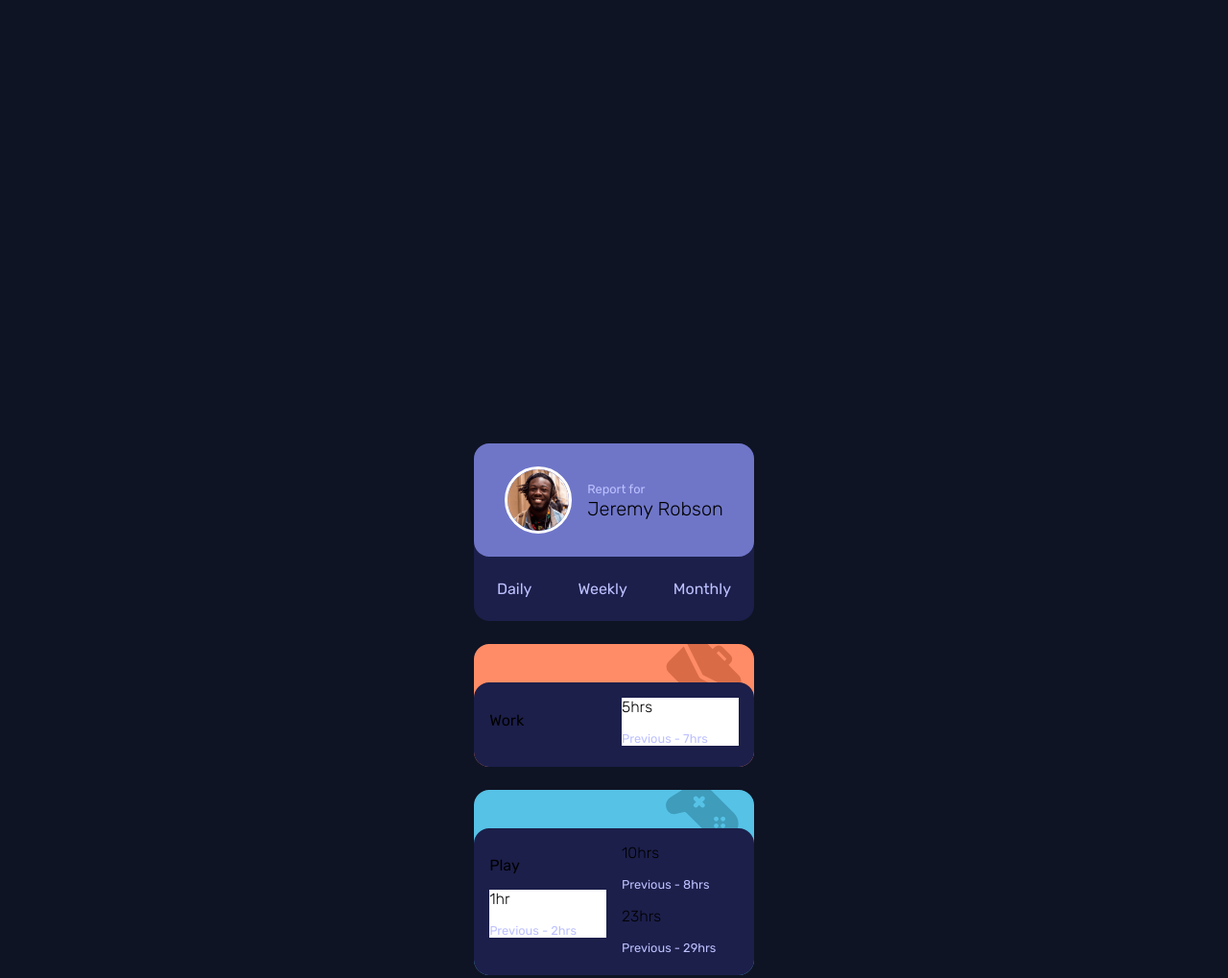
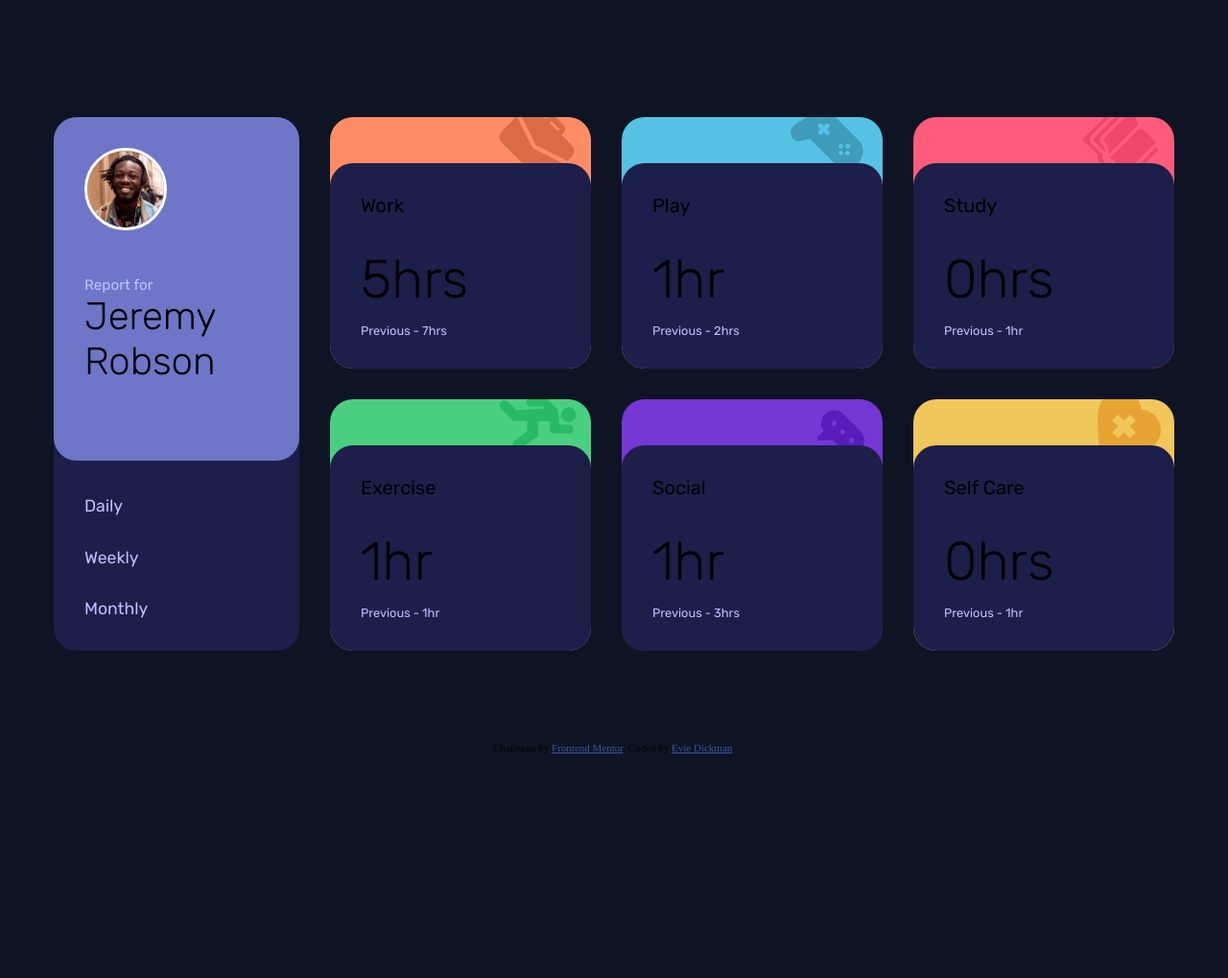
Before and after one commit to General-Evie/time-tracking-dashboard-main, a plain HTML site: page index.html in a window 1280 px wide. Shown: the top 1019 px of the page at 96% size. After the commit the page ends 800 px from the top, so only its background shows below. Drawn offline with Linux system fonts and the light colour scheme.

Commit message:
desktop finished

```diff
--- a/index.html
+++ b/index.html
@@ -27,8 +27,8 @@
     <nav>
       <ul>
         <li onclick="showDaily();">Daily</li>
-        <li>Weekly</li>
-        <li>Monthly</li>
+        <li onclick="showWeekly();">Weekly</li>
+        <li onclick="showMonthly();">Monthly</li>
       </ul>
     </nav>
   </section>
@@ -159,11 +159,7 @@
     </div>
   </section>
 
-  <script>
-    document.getElementsByClassName('weekly-card')[0].style.display = 'none';
-    document.getElementsByClassName('monthly-card')[0].style.display = 'none';
-
-  </script>
+  <script src="main.js"></script>
 </body>
 
 <footer class="attribution">
--- a/main.css
+++ b/main.css
@@ -68,6 +68,7 @@ span, .prev
 {
     margin-bottom: 1.5em;
     background-color: hsl(235, 46%, 20%);
+    grid-area: one;
 }
 
 .profile
@@ -87,7 +88,7 @@ span, .prev
 
 .cards
 {
-    margin-bottom: 1.5em;
+    /* margin-bottom: 1.5em; */
 }
 
 .content
@@ -95,7 +96,6 @@ span, .prev
     background-color: hsl(235, 46%, 20%);
     padding: 1em;
     border-radius: 1em;
-    columns: 2;
     /* position: relative; */
 }
 
@@ -108,6 +108,7 @@ span, .prev
 
 .work
 {
+    grid-area: two;
     padding-top: 2.5em;
     background-image: url(images/icon-work.svg);
     background-repeat: no-repeat;
@@ -119,6 +120,7 @@ span, .prev
 
 .play
 {
+    grid-area: three;
     padding-top: 2.5em;
     background-image: url(images/icon-play.svg);
     background-repeat: no-repeat;
@@ -129,6 +131,7 @@ span, .prev
 
 .study
 {
+    grid-area: four;
     padding-top: 2.5em;
     background-image: url(images/icon-study.svg);
     background-repeat: no-repeat;
@@ -139,6 +142,7 @@ span, .prev
 
 .exercise
 {
+    grid-area: five;
     padding-top: 2.5em;
     background-image: url(images/icon-exercise.svg);
     background-repeat: no-repeat;
@@ -149,6 +153,7 @@ span, .prev
 
 .social
 {
+    grid-area: six;
     padding-top: 2.5em;
     background-image: url(images/icon-social.svg);
     background-repeat: no-repeat;
@@ -159,6 +164,7 @@ span, .prev
 
 .self
 {
+    grid-area: seven;
     padding-top: 2.5em;
     background-image: url(images/icon-self-care.svg);
     background-repeat: no-repeat;
@@ -167,9 +173,13 @@ span, .prev
     background-color: hsl(43, 84%, 65%);
 }
 
-.daily-card
+.monthly-card
 {
-    background-color: #fff;
+    display: none;
+}
+.weekly-card
+{
+    display: none;
 }
 
 #Ppic
@@ -182,7 +192,7 @@ span, .prev
 
 .attribution
 {
-    /* position: absolute; */
+    position: absolute;
     bottom: 0;
     left: 0;
     right: 0;
@@ -195,3 +205,149 @@ span, .prev
 {
     color: hsl(228, 45%, 44%);
 }
+
+@media (min-width: 376px)
+{
+    html
+    {
+        height: 100vh;
+    }
+
+    body
+    {
+        display: grid;
+        grid-template-areas:
+        'one two three four'
+        'one five six seven'
+        ;
+        gap: 2rem;
+    }
+
+    h1
+    {
+        font-size: 2.5em;
+    }
+
+    h2
+    {
+        font-size: 1.25em;
+        margin-top: 0;
+    }
+
+    span
+    {
+        font-size: .95rem;
+    }
+
+    ul
+    {
+        display: grid;
+        justify-items: left;
+        font-size: 1.1em;
+        gap: 2.1rem;
+        max-width: 5rem;
+        margin: 1.5rem;
+        margin-top: 1.65em;
+    }
+
+    .profile
+    {
+        display: grid;
+        max-width: 10rem;
+        padding-top: 2rem;
+        padding-right: 4rem;
+        padding-bottom: 5rem;
+        border-radius: 1.5em;
+    }
+
+    .name
+    {
+        margin-top: 3rem;
+    }
+
+    .content
+    {
+        padding: 2rem;
+        padding-right: 6rem;
+        min-width: 9rem;
+        border-radius: 1.5em;
+    }
+
+    .hrs
+    {
+        font-size: 3.5rem;
+        margin-top: 2rem;
+        margin-bottom: 0;
+    }
+
+    .prev
+    {
+        margin-bottom: 0;
+    }
+
+    .main-card
+    {
+        margin: 0;
+        border-radius: 1.5em;
+    }
+
+    .work
+    {
+        padding-top: 3em;
+        background-position: right;
+        background-position-y: -.7em;
+        background-position-x: 11em;
+        border-radius: 1.5em;
+    }
+
+    .play
+    {
+        padding-top: 3em;
+        background-position: right;
+        background-position-y: -.5em;
+        background-position-x: 11em;
+        border-radius: 1.5em;
+    }
+
+    .study
+    {
+        padding-top: 3em;
+        background-position: right;
+        background-position-y: -.7em;
+        background-position-x: 11em;
+        border-radius: 1.5em;
+    }
+
+    .exercise
+    {
+        padding-top: 3em;
+        background-position: right;
+        background-position-y: -.1em;
+        background-position-x: 11em;
+        border-radius: 1.5em;
+    }
+
+    .social
+    {
+        padding-top: 3em;
+        background-position: right;
+        background-position-y: .4em;
+        background-position-x: 11.5em;
+        border-radius: 1.5em;
+    }
+
+    .self
+    {
+        padding-top: 3em;
+        background-position: right;
+        background-position-y: -.7em;
+        background-position-x: 12em;
+        border-radius: 1.5em;
+    }
+
+    #Ppic
+    {
+        height: 80px;
+        width: 80px;
+    }
+}
--- /dev/null
+++ b/main.js
@@ -0,0 +1,25 @@
+document.getElementsByClassName('weekly-card')[0].style.display = 'none';
+document.getElementsByClassName('monthly-card')[0].style.display = 'none';
+
+function hideAll()
+{
+  document.getElementsByClassName('daily-card')[0].style.display = 'none';
+  document.getElementsByClassName('weekly-card')[0].style.display = 'none';
+  document.getElementsByClassName('monthly-card')[0].style.display = 'none';
+}
+
+function showDaily()
+{
+  hideAll();
+  document.getElementsByClassName('daily-card')[0].style.display = 'block';
+}
+function showWeekly()
+{
+  hideAll();
+  document.getElementsByClassName('weekly-card')[0].style.display = 'block';
+}
+function showMonthly()
+{
+  hideAll();
+  document.getElementsByClassName('monthly-card')[0].style.display = 'block';
+}
```
Also changed, not shown: data.json (line endings or trailing spaces).
